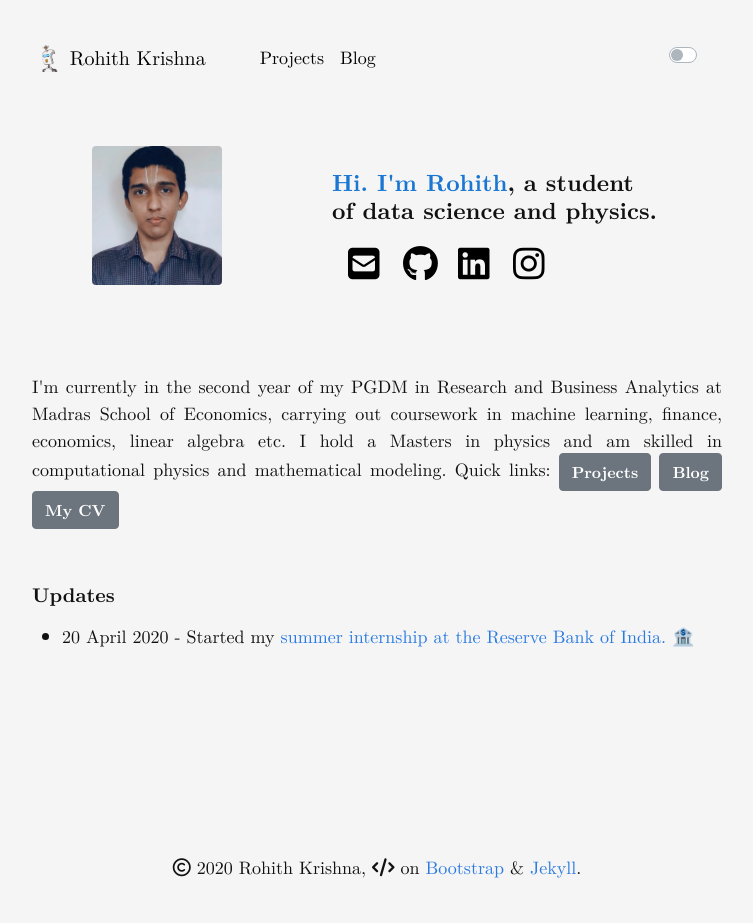
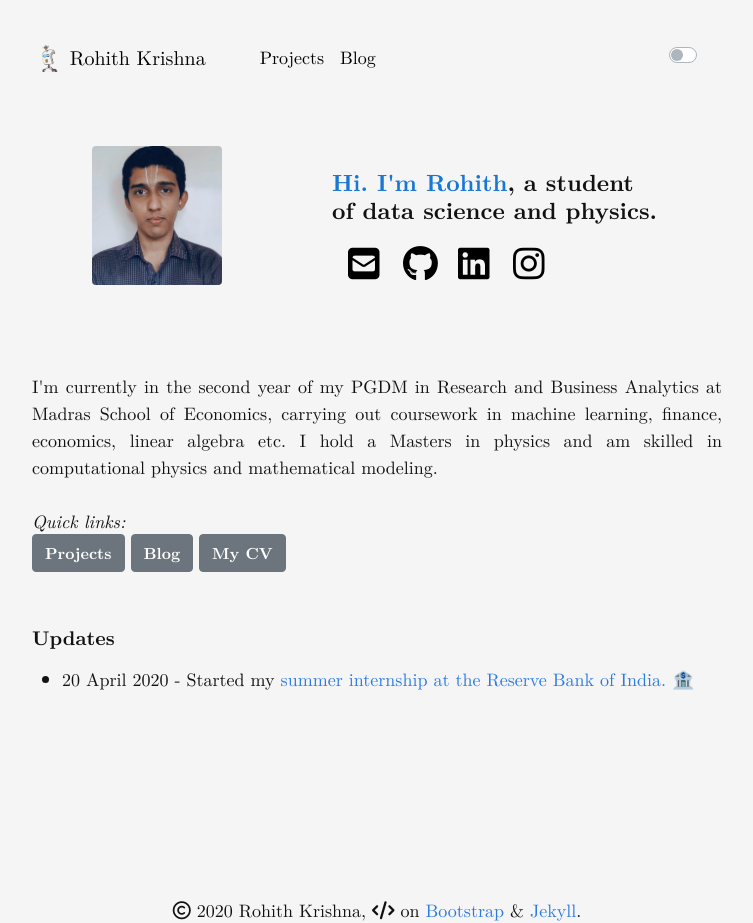
Before and after one commit to rohithmay/rohithmay.github.io, a Jekyll site: the page built from index.md, in a window 1280 px wide. Shown: the whole page, without its empty margins (263-1016 px from the left). Built offline with Jekyll 4.4.1, drawn with Linux system fonts in a browser that asks for light colours; nearby versions of some CDN libraries; a style sheet for code colours, icons or effects is not loaded; before the commit the page ends 900 px from its top, so only the background shows below that.

Commit message:
Update index.md

```diff
--- a/index.md
+++ b/index.md
@@ -140,9 +140,10 @@ Template for latest updates here
                         I'm currently in the second year of my PGDM in Research and Business Analytics at
                       Madras School of Economics, carrying out coursework in machine learning, finance, economics, linear algebra etc. I hold a Masters in physics and am skilled in computational physics and mathematical modeling.
 
+                      <br/> <br/>
 
 
-                    Quick links:
+                    <em>Quick links:</em> <br/>
                     <a href="/projects">
                     <button type="button" class="btn btn-secondary"> <strong> Projects </strong></button> </a>
                     <a href="/blog">
```
